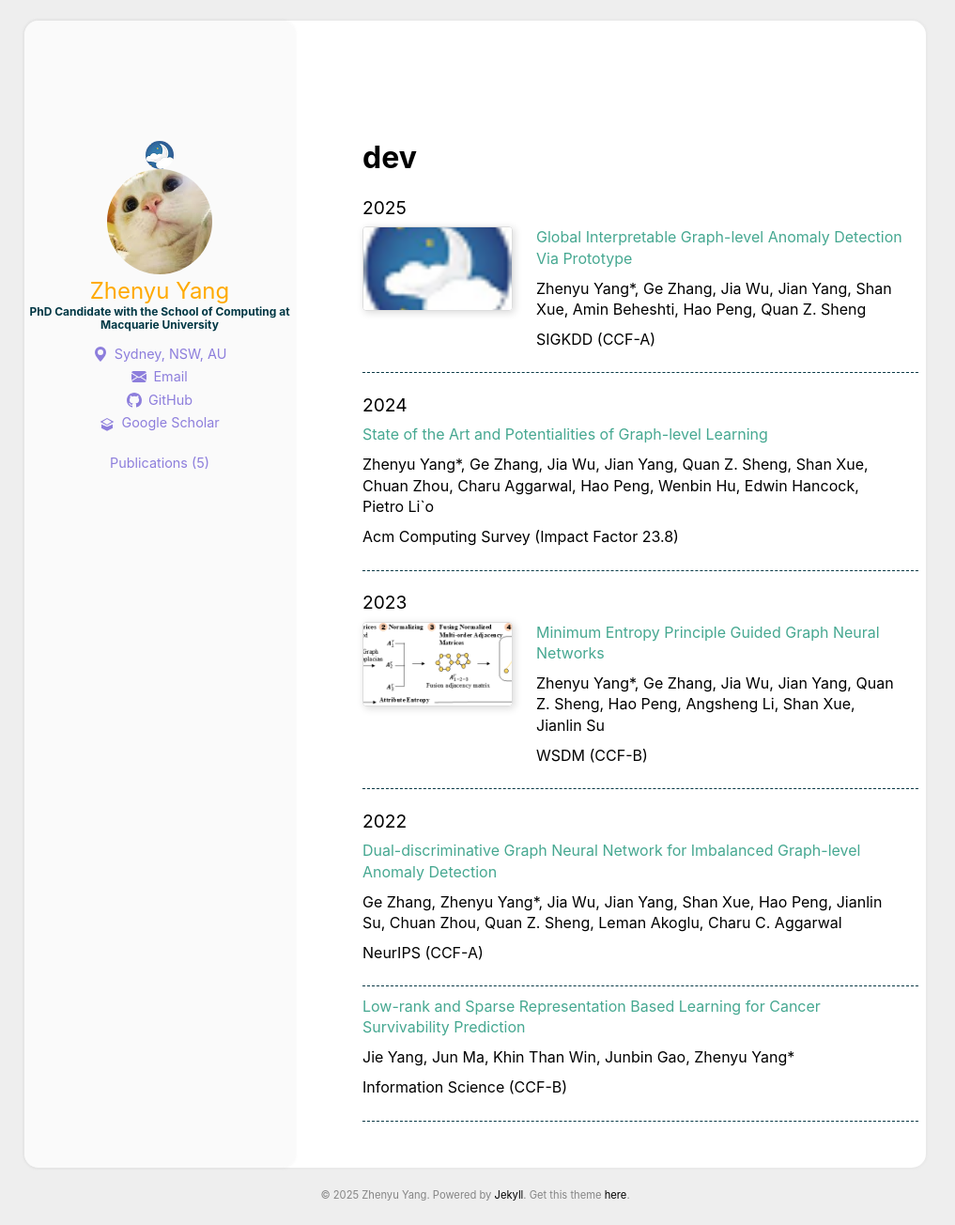
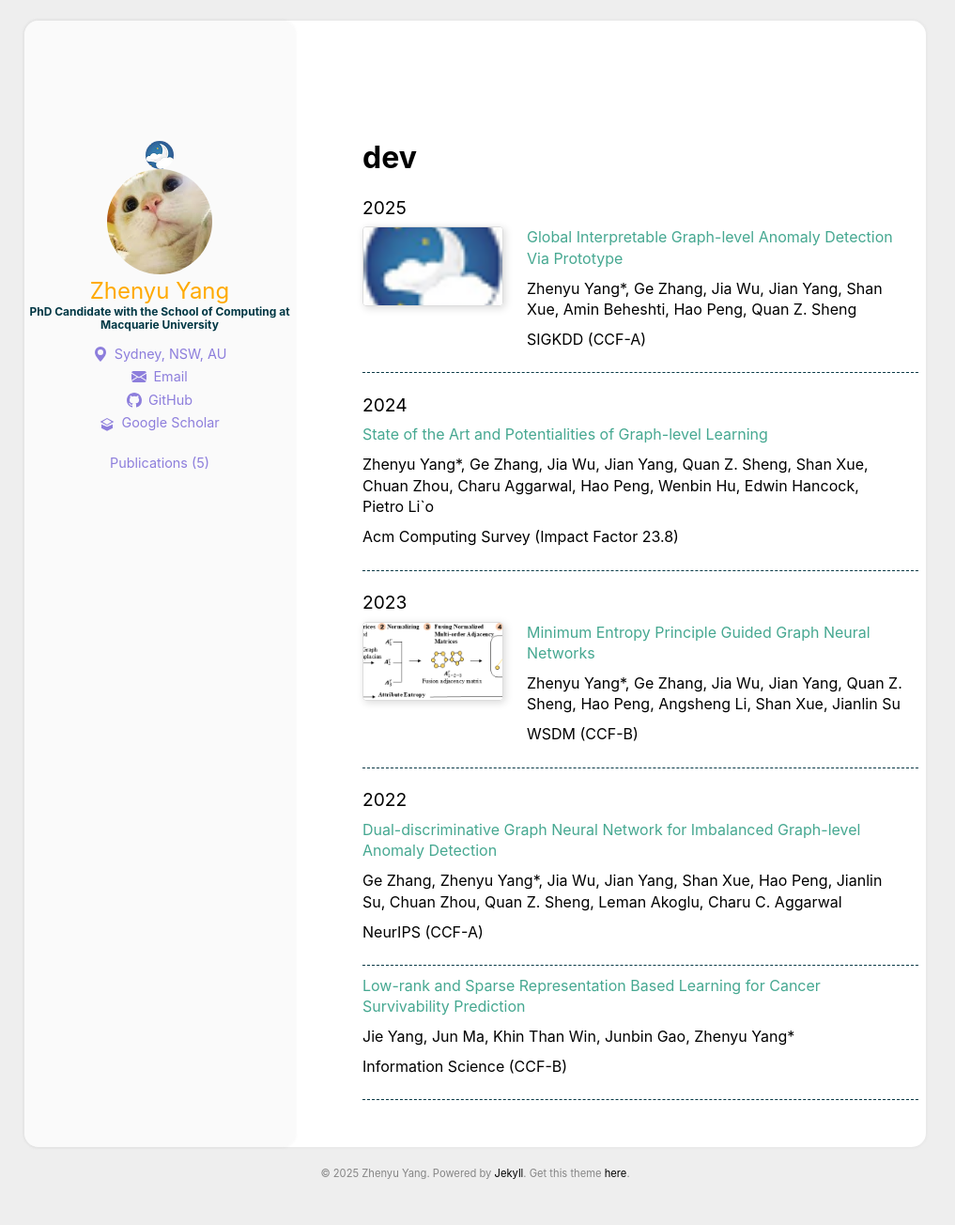
Before and after one commit to ZhenyuYangMQ/ZhenyuYangMQ.github.io, a Jekyll site: the page built from categories/dev.html, in a window 1280 px wide. Shown: the whole page at 94% size, without its empty margins (134-1151 px from the left). Built offline with Jekyll 4.4.1, drawn with Linux system fonts in a browser that asks for light colours; after the commit the page ends 1282 px from its top, so only the background shows below that.

Commit message:
Update main.scss

```diff
--- a/assets/css/main.scss
+++ b/assets/css/main.scss
@@ -772,8 +772,8 @@ img {
     /* 再次缩小图片容器的尺寸，并保持长方形比例。
        您可以根据右侧标题、作者、会议三行文本的实际总高度来微调 width 和 height。
        当前设定为 16:9 比例，尝试让高度与三行文本大致匹配。 */
-    width: 160px; /* <--- 调整此宽度，使其更小 */
-    height: 90px; /* <--- 相应比例的高度 (200 * 9 / 16 = 112.5) */
+    width: 150px; /* <--- 调整此宽度，使其更小 */
+    height: 84.375px; /* <--- 相应比例的高度 (200 * 9 / 16 = 112.5) */
     /* 您可以尝试例如 180px 宽，101.25px 高，或者 160px 宽，90px 高等组合 */
 
     margin-right: 25px; /* 图片与右侧文本之间的间距，您可以调整 */
```
